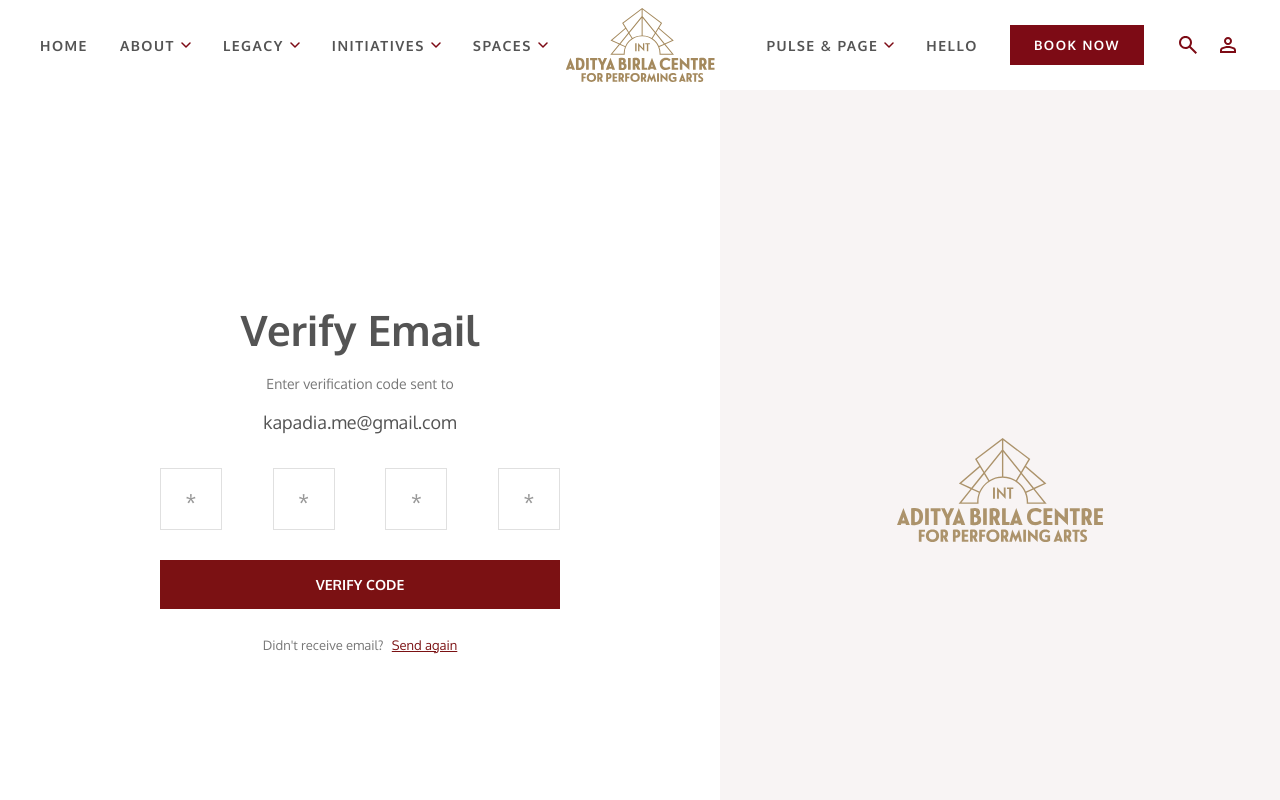
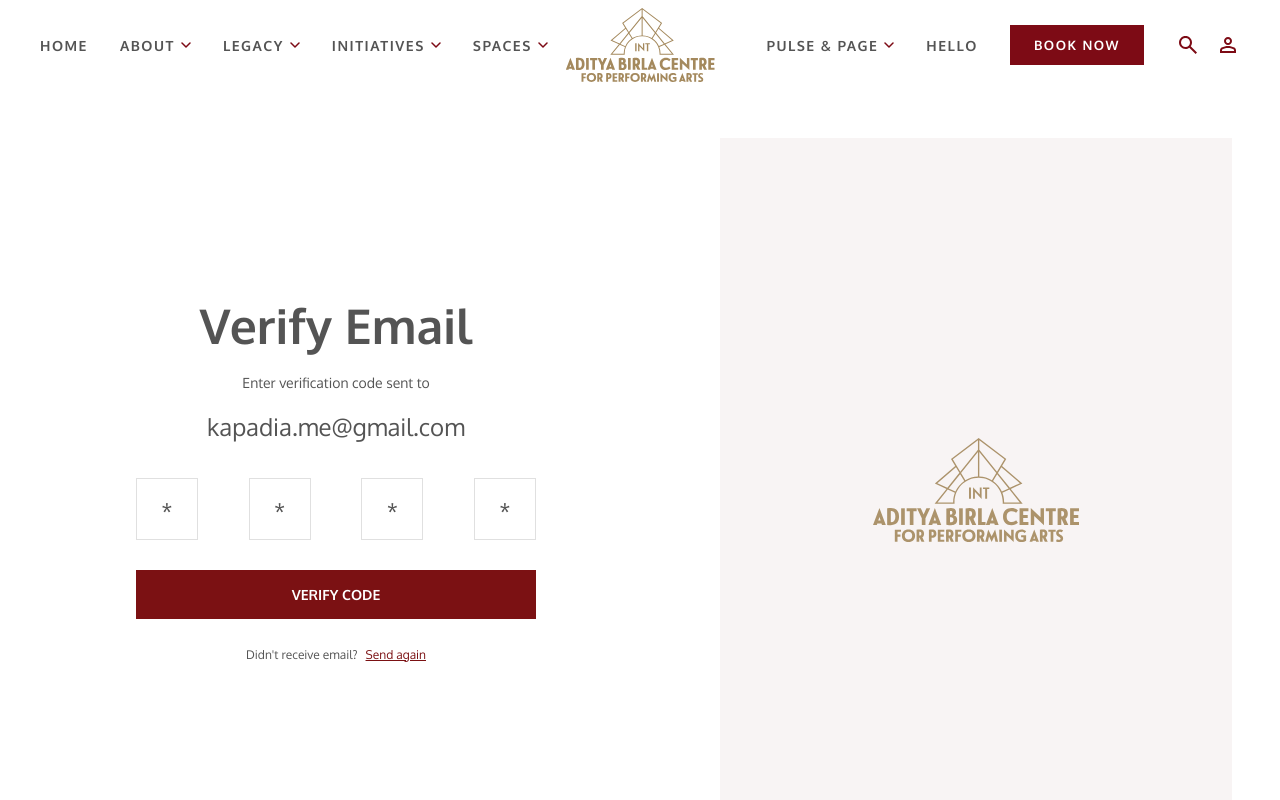
Before and after one commit to Swarangii/int-abcpa, a React (Vite) app: page /verify in a window 1280 px wide. Shown: the top 800 px of the page. Built offline with nearby package versions, Linux system fonts and the light colour scheme; a web font is replaced by a local one.

Commit message:
verify page updated

```diff
--- a/src/auth/verify/Verify.css
+++ b/src/auth/verify/Verify.css
@@ -43,7 +43,7 @@
 }
 
 .verify-title {
-  font-size: 42px;
+  font-size: 48px;
   font-weight: 600;
   color: #545454;
   margin: 0 0 15px 0;
@@ -51,12 +51,12 @@
 
 .verify-subtitle {
   font-size: 14px;
-  color: #777;
+  color: #545454;
   margin: 0 0 10px 0;
 }
 
 .verify-email-display {
-  font-size: 18px;
+  font-size: 24px;
   color: #545454;
   margin: 0 0 30px 0;
 }
@@ -91,7 +91,7 @@
 }
 
 .verify-otp-input::placeholder {
-  color: #999;
+  color: #545454;
   font-size: 20px;
 }
 
@@ -104,20 +104,16 @@
   font-weight: 600;
   cursor: pointer;
   width: 100%;
-  transition: background-color 0.2s ease;
 }
 
-.verify-submit-btn:hover {
-  background-color: #630c0f;
-}
 
 .verify-footer {
   margin-top: 25px;
 }
 
 .verify-footer p {
-  font-size: 13px;
-  color: #777;
+  font-size: 12px;
+  color: #545454;
 }
 
 .verify-resend-link {
@@ -138,16 +134,13 @@
   display: flex;
   align-items: center;
   justify-content: center;
+  margin: 3rem;
 }
 
 .verify-cover-logo {
-  max-width: 350px;
+  max-width: 370px;
   opacity: 0.9;
 }
-
-/* =========================================================
-   MEDIA QUERIES (RESPONSIVENESS)
-   ========================================================= */
 
 @media (max-width: 1024px) {
   .verify-form-section {
@@ -181,7 +174,7 @@
   }
 
   .verify-title {
-    font-size: 34px;
+    font-size: 38px;
   }
 
   .verify-email-display {
```
